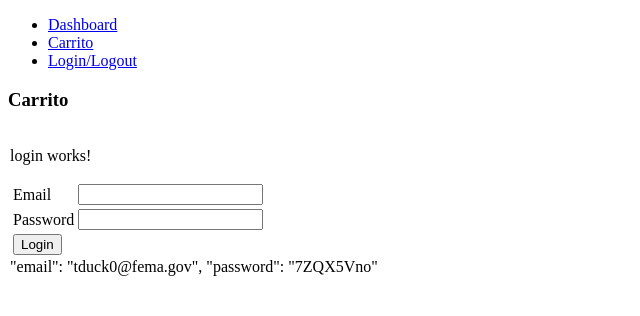
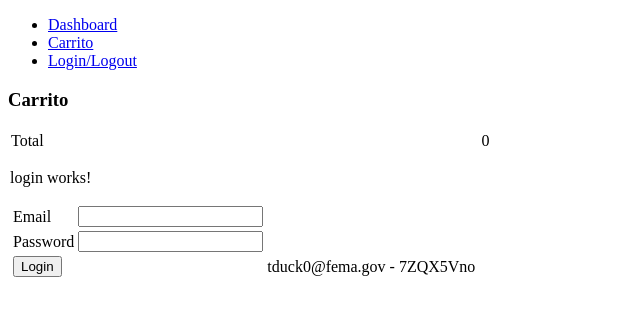
Before and after one commit to maurogiuffo/ProgramacionAvanzada2, an Angular app in the folder TP Integrador/carrito/: page /cart in a window 1280 px wide. Shown: the top 316 px of the page, without its empty margins (0-640 px from the left). Built offline with nearby package versions, Linux system fonts and the light colour scheme.

Commit message:
cart total

```diff
--- a/TP Integrador/carrito/src/app/components/cart/cart.component.html
+++ b/TP Integrador/carrito/src/app/components/cart/cart.component.html
@@ -12,12 +12,23 @@
             </td>
         </tr>
 
-        <div *ngIf="!isLogged">
-            <app-login (loggedEvent)="loggedEvent($event)" ></app-login>
-        </div>
-        <div *ngIf="isLogged">
-            <button type="button" (click)="confirm()"> Confirm</button>
-        </div>
+        <tr>
+            <td>
+                Total
+            </td>
+            <td>
+                {{total}}
+            </td>
+        </tr>
 
 
     </tbody>
+
+
+
+    <div *ngIf="!isLogged">
+        <app-login (loggedEvent)="loggedEvent($event)" ></app-login>
+    </div>
+    <div *ngIf="isLogged">
+        <button type="button" (click)="confirm()"> Confirm</button>
+    </div>
--- a/TP Integrador/carrito/src/app/components/cart/cart.component.ts
+++ b/TP Integrador/carrito/src/app/components/cart/cart.component.ts
@@ -11,11 +11,14 @@ import { UserService } from 'src/app/services/user.service';
 export class CartComponent implements OnInit {
   isLogged:boolean = false;
   productList: Array<Product> =[];
+  total: number = 0;
 
   constructor(private cartService: CartService,private userService: UserService) { }
 
   ngOnInit(): void {
     this.productList = this.cartService.getAll();
+    this.total= this.calculateTotal();
+
     this.isLogged = this.userService.isLogged();
   }
 
@@ -26,10 +29,21 @@ export class CartComponent implements OnInit {
 
   removeProduct(product: Product){
     this.cartService.remove(product);
+    this.total= this.calculateTotal();
   }
 
   confirm()
   {
     alert("confirm")
   }
+
+  calculateTotal(): number
+  {
+    let total =0;
+    this.productList.forEach(element => {
+      total+= element.price;
+    });
+
+    return total;
+  }
 }
--- a/TP Integrador/carrito/src/app/components/login/login.component.html
+++ b/TP Integrador/carrito/src/app/components/login/login.component.html
@@ -30,9 +30,9 @@
         <td>
 
         </td>
+        <td>
+            tduck0@fema.gov - 7ZQX5Vno
+        </td>
     </tr>
 
 </table>
-
-"email": "tduck0@fema.gov",
-"password": "7ZQX5Vno"
```
